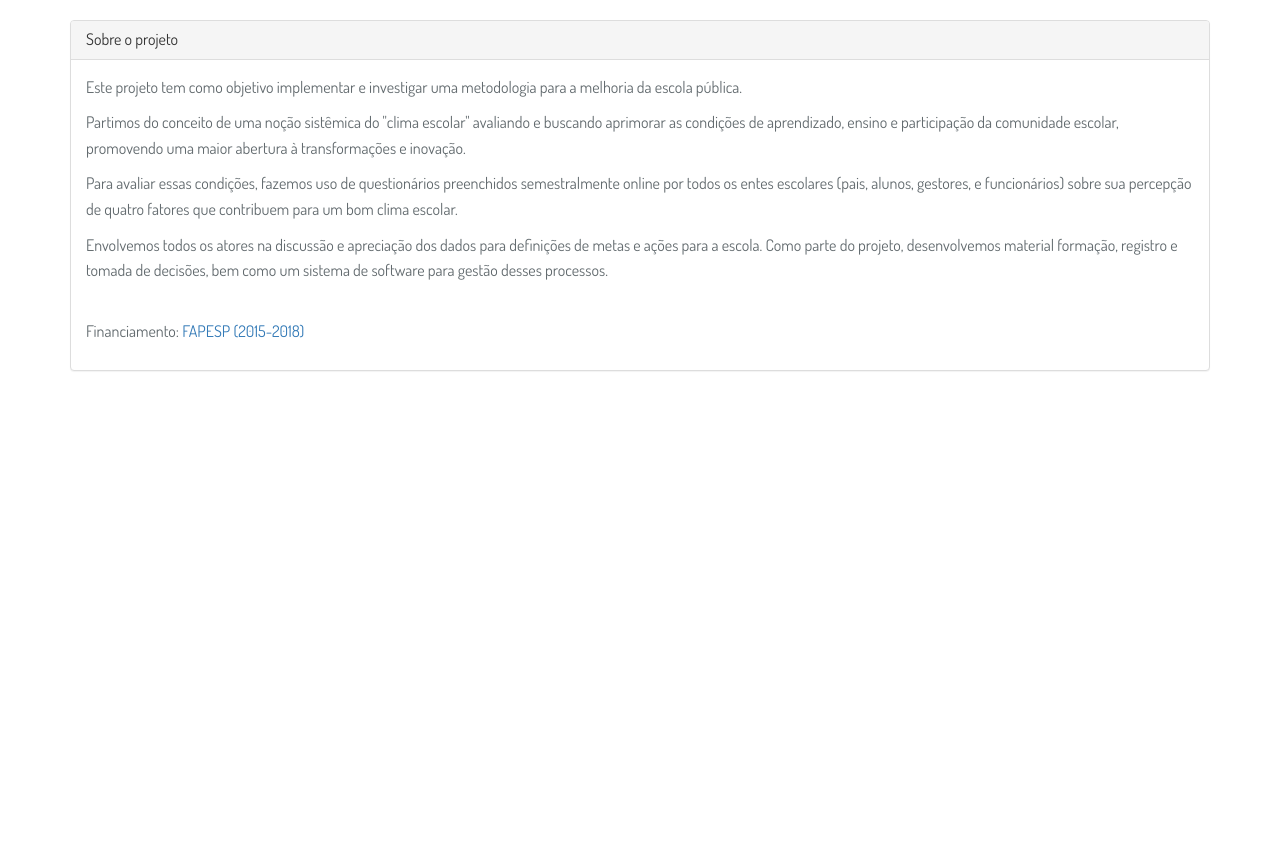
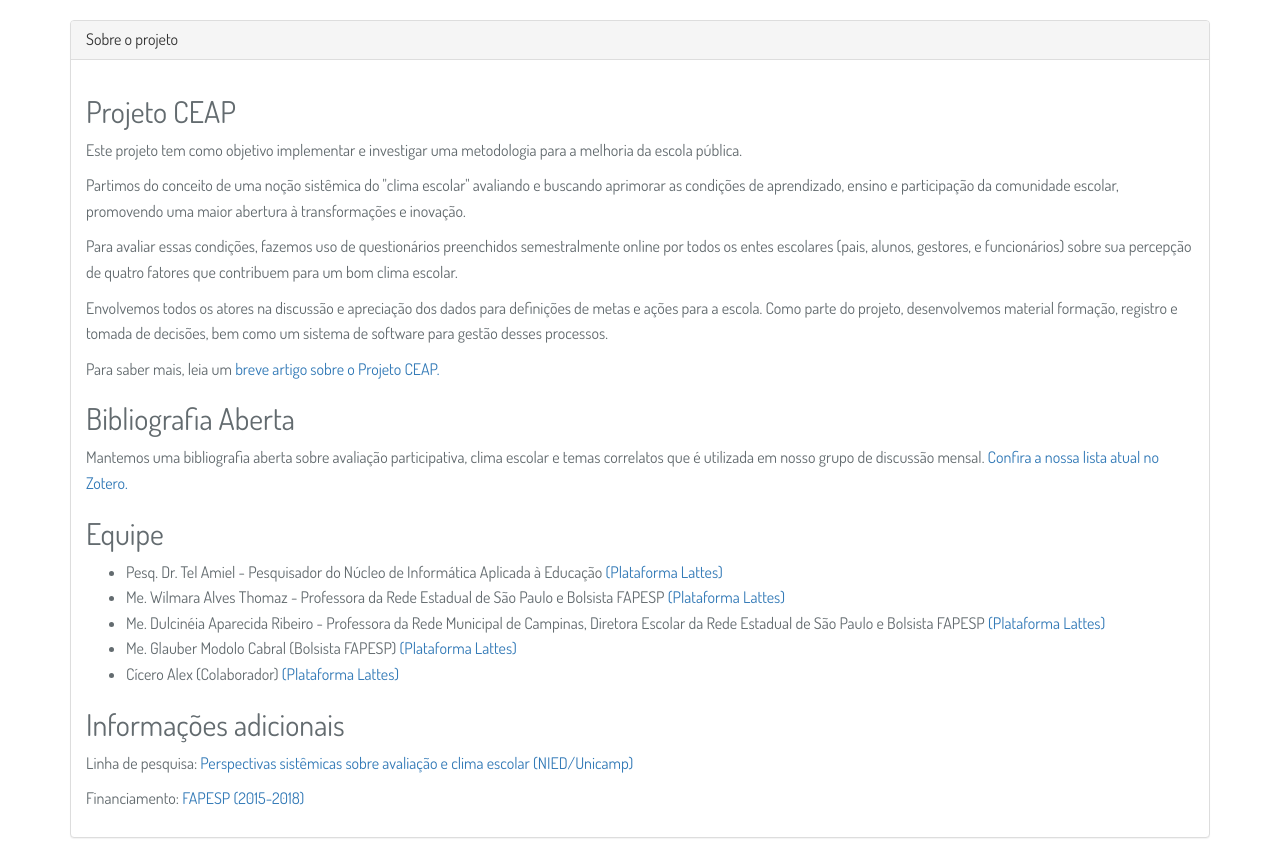
Before and after one commit to tamielbr/ceap-site, a PHP site: page /site/sobre.php in a window 1280 px wide. Shown: the part 52-910 px from the top of the page. Before the commit the page ends 423 px from the top, so only its background shows below. Run offline with PHP 8.4, Linux system fonts and the light colour scheme.

Commit message:
Atualização das informações do projeto.

```diff
--- a/site/sobre.php
+++ b/site/sobre.php
@@ -1,24 +1,39 @@
 <?php
 require './navbar.php';
 ?>
-
 <div class="container">
     <div class="row">
         <div class="col-md-12 col-sm-12">
             <div class="panel panel-default">
                 <div class="panel-heading">
-                        <h3 class="panel-title">Sobre o projeto</h3></div>
+                    <h1 class="panel-title">Sobre o projeto</h1>
+                </div>
                 <div class="panel-body">
+                    <h2>Projeto CEAP</h2>
                     <p>Este projeto tem como objetivo implementar e investigar uma metodologia para a melhoria da escola pública.
                     </p>
                     <p>Partimos do conceito de uma noção sistêmica do "clima escolar" avaliando e buscando aprimorar as condições de aprendizado, ensino e participação da comunidade escolar, promovendo uma maior abertura à transformações e inovação.</p>
                     <p>Para avaliar essas condições, fazemos uso de questionários preenchidos semestralmente online por todos os entes escolares (pais, alunos, gestores, e funcionários) sobre sua percepção de quatro fatores que contribuem para um bom clima
                         escolar.</p>
                     <p>Envolvemos todos os atores na discussão e apreciação dos dados para definições de metas e ações para a escola. Como parte do projeto, desenvolvemos material formação, registro e tomada de decisões, bem como um sistema de software para
-                            gestão desses processos.</p> <br>
-                        <p>Financiamento: <a href="http://www.bv.fapesp.br/pt/auxilios/89923/construcao-de-uma-metodologia-participativa-para-a-transformacao-escolar-baseada-em-dados/">
-                                    FAPESP (2015-2018)
-                                </a></p>
+                        gestão desses processos.</p>
+                    <p>Para saber mais, leia um <a href="ceap_sobre_curto.pdf" target="_blank">breve artigo sobre o Projeto CEAP.</a></p>
+
+                    <h2>Bibliografia Aberta</h2>
+                    <p>Mantemos uma bibliografia aberta sobre avaliação participativa, clima escolar e temas correlatos que é utilizada em nosso grupo de discussão mensal. <a href"https://www.zotero.org/groups/clima_escolar/items"  target="_blank">Confira a nossa lista atual no Zotero.</a></p>
+
+                    <h2>Equipe</h2>
+                    <ul>
+                        <li>Pesq. Dr. Tel Amiel - Pesquisador do Núcleo de Informática Aplicada à Educação <a href="http://lattes.cnpq.br/0246540741711761" target="_blank">(Plataforma Lattes)</a></li>
+                        <li>Me. Wilmara Alves Thomaz - Professora da Rede Estadual de São Paulo e Bolsista FAPESP <a href="http://lattes.cnpq.br/8509146425967503"  target="_blank">(Plataforma Lattes)</a></li>
+                        <li>Me. Dulcinéia Aparecida Ribeiro - Professora da Rede Municipal de Campinas, Diretora Escolar da Rede Estadual de São Paulo e Bolsista FAPESP <a href="http://lattes.cnpq.br/7719673938922296"  target="_blank">(Plataforma Lattes)</a></li>
+                        <li>Me. Glauber Modolo Cabral (Bolsista FAPESP) <a href="http://lattes.cnpq.br/1756949876810254"  target="_blank">(Plataforma Lattes)</a></li></li>
+                        <li>Cícero Alex (Colaborador) <a href="http://lattes.cnpq.br/2841026863780814"  target="_blank">(Plataforma Lattes)</a></li></li>
+                    </ul>
+
+                    <h2>Informações adicionais</h2>
+                    <p>Linha de pesquisa: <a href="http://dgp.cnpq.br/dgp/espelholinha/4993325342080893432911"  target="_blank">Perspectivas sistêmicas sobre avaliação e clima escolar (NIED/Unicamp)</a></p>
+                    <p>Financiamento: <a href="http://www.bv.fapesp.br/pt/auxilios/89923/construcao-de-uma-metodologia-participativa-para-a-transformacao-escolar-baseada-em-dados/"  target="_blank">FAPESP (2015-2018)</a></p>
                 </div>
             </div>
         </div>
```
Also changed, not shown: 1 other file. Lines whose indentation alone changed are shown as unchanged.
